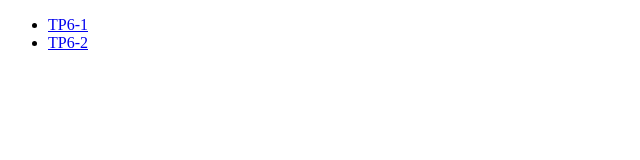
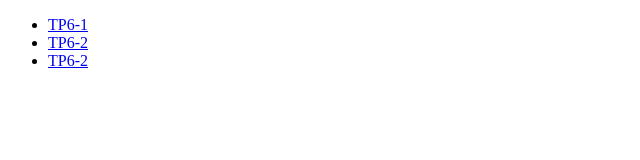
Before and after one commit to Smoqu/nsi-js, a plain HTML site: page index.html in a window 1280 px wide. Shown: the full height of the page, 0-640 px from the left. Drawn offline with Linux system fonts and the light colour scheme.

Commit message:
Update index.html

```diff
--- a/index.html
+++ b/index.html
@@ -8,6 +8,9 @@
       <li>
         <a href="./TP6-2_evenements-synchrones.html">TP6-2</a>
       </li>
+      <li>
+        <a href="./HTML-CSS-JS/index.html">TP6-2</a>
+      </li>
     </ul>
   </body>
 </html>
```
